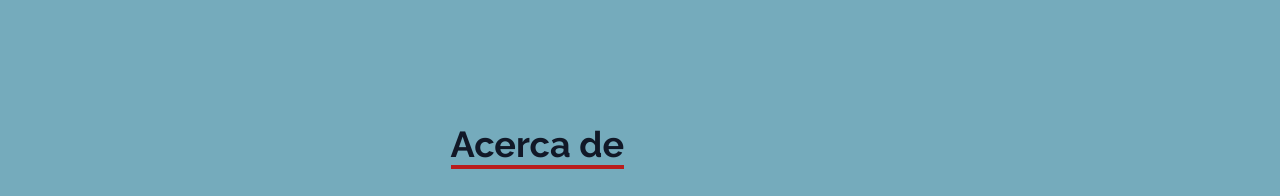
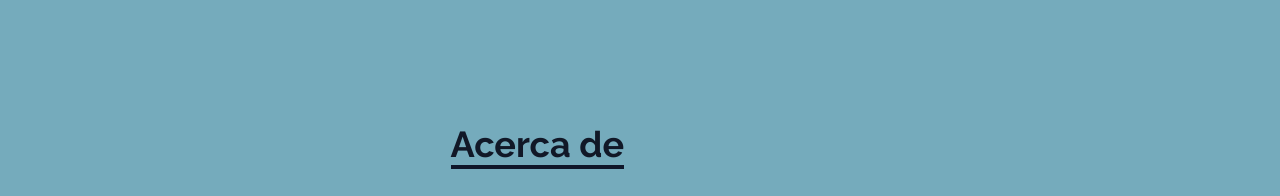
Before and after one commit to diegoivg98/portafolio-DV, a React (Vite) app: page / in a window 1280 px wide. Shown: the part 920-1116 px from the top of the page. Built offline with nearby package versions, Linux system fonts and the light colour scheme.

Commit message:
cambio menor en los parrafos

```diff
--- a/src/components/About.jsx
+++ b/src/components/About.jsx
@@ -6,7 +6,7 @@ const About = () => {
       <div className="flex flex-col justify-center items-center w-full h-full">
         <div className="max-w-[1000px] w-full grid grid-cols-2 gap-8">
           <div className="sm:text-right pb-8 pl-4">
-            <p className="text-4xl font-bold inline border-b-4 border-red-700">
+            <p className="text-4xl font-bold inline border-b-4 text-gray-900 border-slate-900">
               Acerca de
             </p>
           </div>
@@ -20,7 +20,7 @@ const About = () => {
             </p>
           </div>
           <div>
-            <p className="font-mono">
+            <p className="font-mono text-gray-900">
               Titulado Ingeniería Ejecución en Computación e Informática y
               también como Técnico de Nivel Superior en Programación y Análisis
               de Sistemas. Capacitado para realizar labores de análisis de
```
